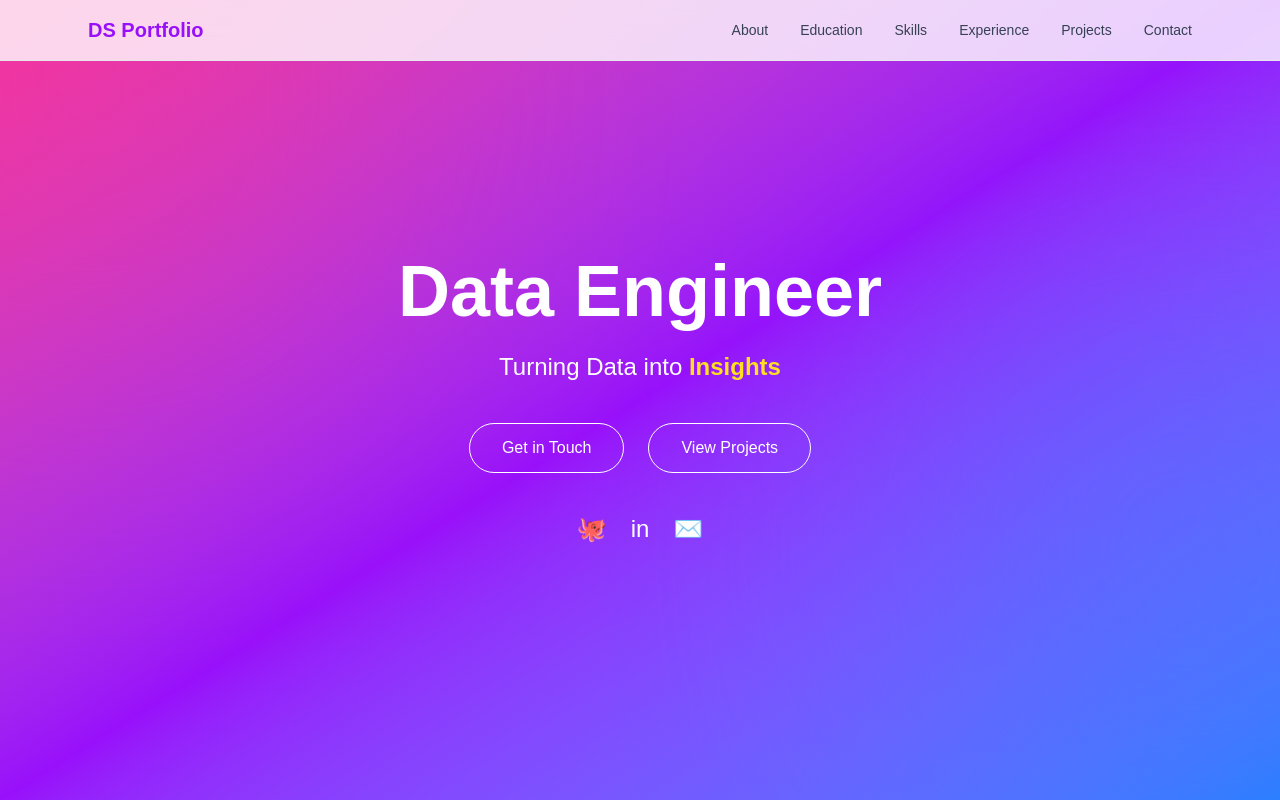
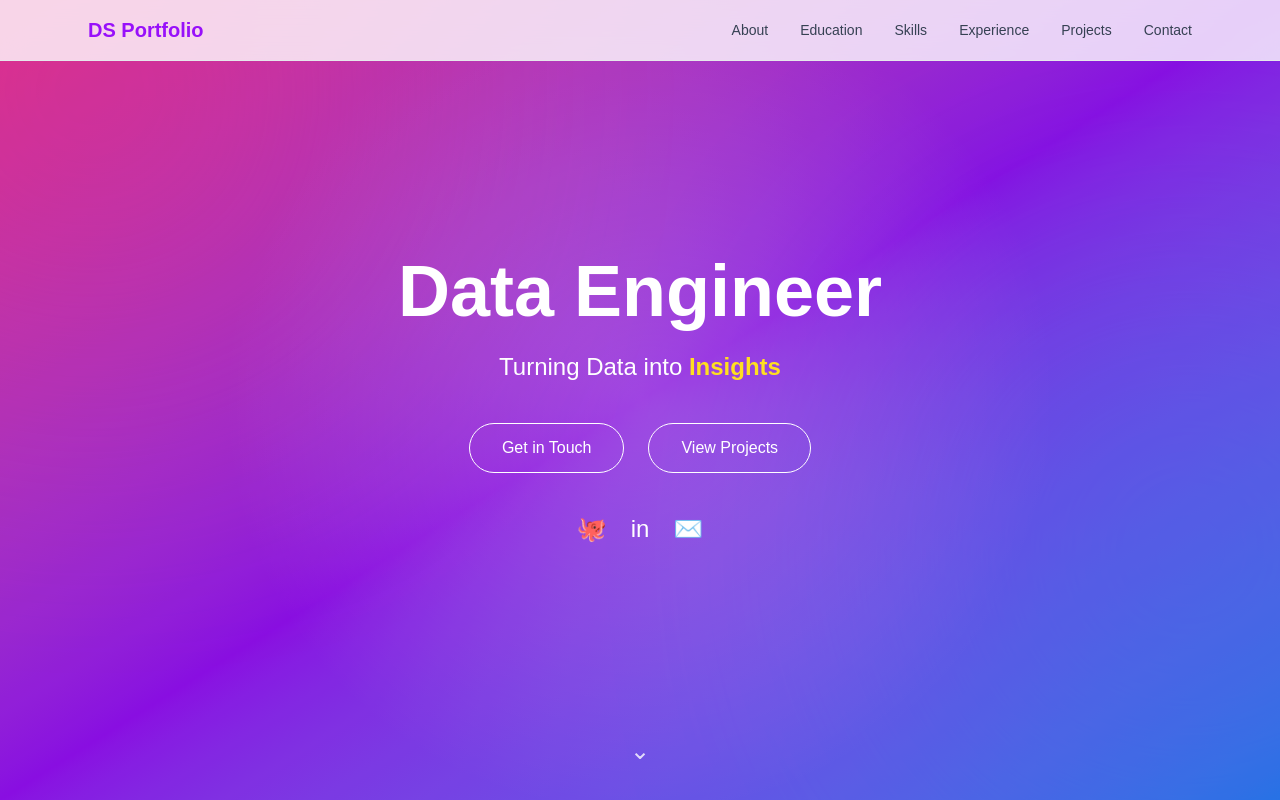
Before and after one commit to khush-i97/portfolio, a Next.js app in the folder web/: page / in a window 1280 px wide. Built offline with nearby package versions, Linux system fonts and the light colour scheme.

Commit message:
Polish hero with center glow, vignette, and scroll indicator

```diff
--- a/web/src/components/Hero.tsx
+++ b/web/src/components/Hero.tsx
@@ -10,6 +10,11 @@ export default function Hero() {
 
       {/* Blue glow blob */}
       <div className="absolute bottom-0 -right-40 w-[500px] h-[500px] bg-blue-500 rounded-full blur-[150px] opacity-40" />
+      {/* Soft center glow */}
+      <div className="absolute inset-0 bg-[radial-gradient(circle_at_center,rgba(255,255,255,0.25),transparent_55%)]" />
+
+      {/* Slight vignette for depth */}
+      <div className="absolute inset-0 bg-black/10" />
 
       {/* Content */}
       <div className="relative z-10 px-6">
@@ -38,12 +43,17 @@ export default function Hero() {
           </a>
         </div>
 
+
         <div className="mt-10 flex justify-center gap-6 text-white text-2xl">
           <a href="#" aria-label="GitHub" className="hover:opacity-80">🐙</a>
           <a href="#" aria-label="LinkedIn" className="hover:opacity-80">in</a>
           <a href="#" aria-label="Email" className="hover:opacity-80">✉️</a>
         </div>
       </div>
+
+      <div className="absolute bottom-8 left-1/2 -translate-x-1/2 text-white/80 text-2xl animate-bounce">
+      ⌄
+      </div>
     </section>
   );
 }
```
Also changed, not shown: web/package.json (+6 -1 lines).
